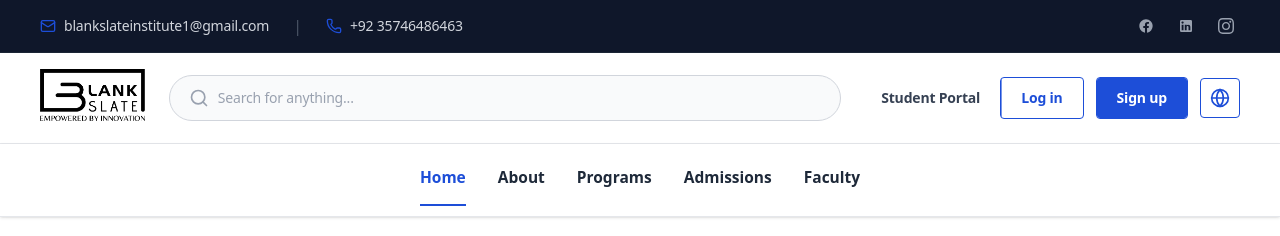
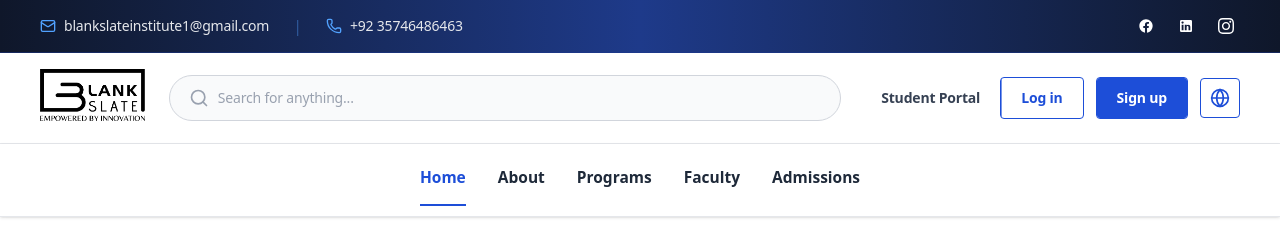
Before and after one commit to techbyrayyan/blank-slate-ins, a Next.js app: page / in a window 1280 px wide. Shown: the top 236 px of the page. Built offline with nearby package versions, Linux system fonts and the light colour scheme; grey boxes are pictures that could not be loaded.

Commit message:
style(navbar): apply admission form gradient to top info bar and set social icons to white

```diff
--- a/src/components/Navbar.js
+++ b/src/components/Navbar.js
@@ -12,8 +12,8 @@ const navLinks = [
   { name: "Home", href: "/" },
   { name: "About", href: "/about" },
   { name: "Programs", href: "/programs" },
+  { name: "Faculty", href: "/faculty" },
   { name: "Admissions", href: "/admissions" },
-  { name: "Faculty", href: "/faculty" },
 ];
 
 const languages = [
@@ -90,36 +90,36 @@ export default function Navbar({ onOpenApply }) {
         <header className="bg-white">
 
           {/* ── ROW 1: Top Info Bar — hidden on scroll ── */}
-          <div className={`bg-[#0f172a] text-gray-300 border-b border-gray-800/80 overflow-hidden transition-all duration-400 ease-in-out ${
+          <div className={`bg-gradient-to-r from-[#0f172a] via-[#1e3a8a] to-[#0f172a] text-gray-200 border-b border-blue-900/50 overflow-hidden transition-all duration-400 ease-in-out ${
             isScrolled ? "max-h-0 opacity-0 py-0" : "max-h-16 opacity-100"
           }`}>
             <div className="max-w-7xl mx-auto px-6 lg:px-10 py-3 flex items-center justify-between gap-4">
               <div className="flex items-center gap-6 flex-wrap">
                 <a href="mailto:blankslateinstitute1@gmail.com"
-                  className="flex items-center gap-2 hover:text-white transition-colors group">
-                  <Mail className="w-4 h-4 text-[#1D4ED8] group-hover:scale-110 transition-transform" />
+                  className="flex items-center gap-2 text-gray-200 hover:text-white transition-colors group">
+                  <Mail className="w-4 h-4 text-blue-400 group-hover:scale-110 transition-transform" />
                   <span className="text-sm font-medium hidden sm:inline">blankslateinstitute1@gmail.com</span>
                   <span className="text-sm font-medium sm:hidden">Email Us</span>
                 </a>
-                <span className="hidden sm:inline text-gray-600">|</span>
+                <span className="hidden sm:inline text-blue-400/40">|</span>
                 <a href="tel:+9235746486463"
-                  className="flex items-center gap-2 hover:text-white transition-colors group">
-                  <Phone className="w-4 h-4 text-[#1D4ED8] group-hover:scale-110 transition-transform" />
+                  className="flex items-center gap-2 text-gray-200 hover:text-white transition-colors group">
+                  <Phone className="w-4 h-4 text-blue-400 group-hover:scale-110 transition-transform" />
                   <span className="text-sm font-medium">+92 35746486463</span>
                 </a>
               </div>
               <div className="flex items-center gap-3">
                 <a href="https://facebook.com" target="_blank" rel="noopener noreferrer"
-                  className="text-gray-400 hover:text-[#1D4ED8] transition-colors p-1.5" aria-label="Facebook">
-                  <FacebookIcon className="w-4 h-4" />
+                  className="text-white hover:text-blue-300 transition-colors p-1.5" aria-label="Facebook">
+                  <FacebookIcon className="w-4 h-4 text-white" />
                 </a>
                 <a href="https://linkedin.com" target="_blank" rel="noopener noreferrer"
-                  className="text-gray-400 hover:text-[#1D4ED8] transition-colors p-1.5" aria-label="LinkedIn">
-                  <LinkedinIcon className="w-4 h-4" />
+                  className="text-white hover:text-blue-300 transition-colors p-1.5" aria-label="LinkedIn">
+                  <LinkedinIcon className="w-4 h-4 text-white" />
                 </a>
                 <a href="https://instagram.com" target="_blank" rel="noopener noreferrer"
-                  className="text-gray-400 hover:text-[#1D4ED8] transition-colors p-1.5" aria-label="Instagram">
-                  <InstagramIcon className="w-4 h-4" />
+                  className="text-white hover:text-blue-300 transition-colors p-1.5" aria-label="Instagram">
+                  <InstagramIcon className="w-4 h-4 text-white" />
                 </a>
               </div>
             </div>
```
